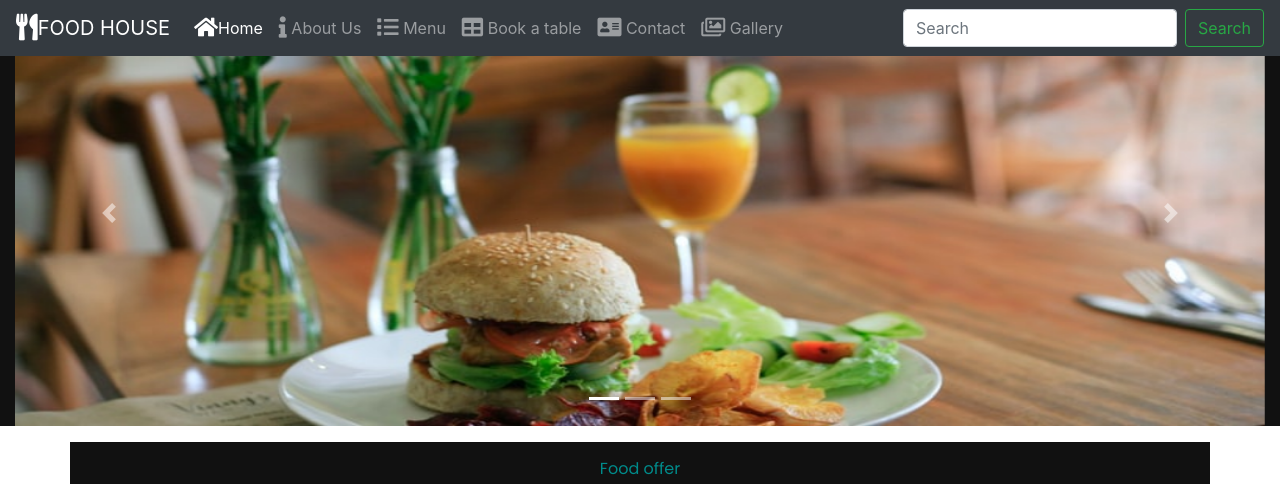
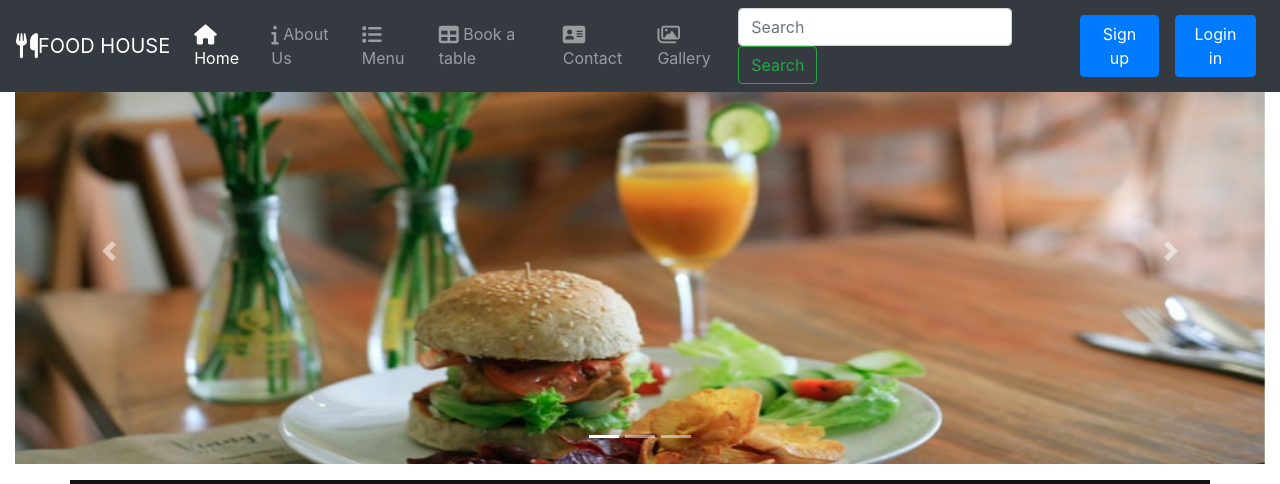
Before and after one commit to anujsaxena9127/restaurant, a Django app: page / in a window 1280 px wide. Shown: the top 484 px of the page. Run offline with Django 3.2, Linux system fonts and the light colour scheme; some libraries are stand-ins or nearby versions.

Commit message:
login and signup modal added

```diff
--- a/templates/base.html
+++ b/templates/base.html
@@ -1,26 +1,27 @@
 <!doctype html>
 <html lang="en">
+
 <head>
   <!-- Required meta tags -->
   <meta charset="utf-8">
   <meta name="viewport" content="width=device-width, initial-scale=1, shrink-to-fit=no">
 
   <!-- Bootstrap CSS -->
-    <link rel="stylesheet" href="https://stackpath.bootstrapcdn.com/bootstrap/4.4.1/css/bootstrap.min.css" integrity="sha384-Vkoo8x4CGsO3+Hhxv8T/Q5PaXtkKtu6ug5TOeNV6gBiFeWPGFN9MuhOf23Q9Ifjh" crossorigin="anonymous">
+  <link rel="stylesheet" href="https://stackpath.bootstrapcdn.com/bootstrap/4.4.1/css/bootstrap.min.css"
+    integrity="sha384-Vkoo8x4CGsO3+Hhxv8T/Q5PaXtkKtu6ug5TOeNV6gBiFeWPGFN9MuhOf23Q9Ifjh" crossorigin="anonymous">
   <link href="//netdna.bootstrapcdn.com/font-awesome/3.2.1/css/font-awesome.css" rel="stylesheet">
-  <link rel="stylesheet"
-      href="https://use.fontawesome.com/releases/v5.13.0/css/all.css"
-      integrity="sha384-50oBUHEmvpQ+1lW4y57PTFmhCaXp0ML5d60M1M7uH2+nqUivzIebhndOJK28anvf"
-      crossorigin="anonymous">
-      <link rel="stylesheet" href="https://use.fontawesome.com/releases/v5.13.0/css/all.css">
+
+
   <link rel="stylesheet" href="https://use.fontawesome.com/releases/v5.13.0/css/v4-shims.css">
 
   <title>{% block title %}{% endblock title %}</title>
 </head>
+
 <body>
   <nav class="navbar navbar-expand-lg  fixed-top navbar-dark bg-dark">
     <a class="navbar-brand" href="/home"><span class="fas fa-utensils fa-lg"></span>FOOD HOUSE</a>
-        <button class="navbar-toggler" type="button" data-toggle="collapse" data-target="#navbarSupportedContent" aria-controls="navbarSupportedContent" aria-expanded="false" aria-label="Toggle navigation">
+    <button class="navbar-toggler" type="button" data-toggle="collapse" data-target="#navbarSupportedContent"
+      aria-controls="navbarSupportedContent" aria-expanded="false" aria-label="Toggle navigation">
       <span class="navbar-toggler-icon"></span>
     </button>
 
@@ -40,18 +41,21 @@ Menu
         </li>
 
         <li class="nav-item">
-              <a class="nav-link " href="/reservations" tabindex="-1" aria-disabled="true"><span class="fas fa-table fa-lg"></span>
+          <a class="nav-link " href="/reservations" tabindex="-1" aria-disabled="true"><span
+              class="fas fa-table fa-lg"></span>
             Book a table
           </a>
         </li>
         </li>
         <li class="nav-item">
-          <a class="nav-link " href="/contact" tabindex="-1" aria-disabled="true"><span class="fa fa-address-card fa-lg"></span>
+          <a class="nav-link " href="/contact" tabindex="-1" aria-disabled="true"><span
+              class="fa fa-address-card fa-lg"></span>
             Contact
           </a>
         </li>
         <li class="nav-item">
-          <a class="nav-link " href="/gallery" tabindex="-1" aria-disabled="true"><span class="far fa-images fa-lg"></span>
+          <a class="nav-link " href="/gallery" tabindex="-1" aria-disabled="true"><span
+              class="far fa-images fa-lg"></span>
             Gallery
           </a>
         </li>
@@ -61,7 +65,99 @@ Gallery
         <button class="btn btn-outline-success my-2 my-sm-0" type="submit">Search</button>
       </form>
     </div>
+
+
+    <!-- Button trigger for signup modal modal -->
+
+   <button type="button" class="btn btn-primary mx-2" data-toggle="modal" data-target="#signupModal">
+    Sign up
+  </button>
+  <!-- Button trigger for login modal modal -->
+  <button type="button" class="btn btn-primary mx-2 " data-toggle="modal" data-target="#loginModal">
+    Login in
+  </button>
   </nav>
+   <!-- sign up modal modal modal -->
+  <div class="modal fade" id="signupModal" tabindex="-1" role="dialog" aria-labelledby="exampleModalLabel"
+  aria-hidden="true">
+  <div class="modal-dialog">
+    <div class="modal-content">
+      <div class="modal-header">
+        <h5 class="modal-title" id="signuptitle">Sign Up here</h5>
+        <button type="button" class="close" data-dismiss="modal" aria-label="Close">
+          <span aria-hidden="true">&times;</span>
+        </button>
+      </div>
+      <div class="modal-body">
+        <form>
+          <div class="form-row">
+            <div class="form-group">
+              <label for="fname">First Name</label>
+              <input type="text" class="form-control" id="fname" name="fname" placeholder="first name">
+            </div>
+            <div class="form-group">
+              <label for="lname">Last Name</label>
+              <input type="text" class="form-control" id="lname"
+              name="lname" placeholder="last name">
+            </div>
+            <div class="form-group col-md-6">
+              <label for="email">Email</label>
+              <input type="email" class="form-control" id="email"
+              name="email">
+            </div>
+            <div class="form-group col-md-6">
+              <label for="password"> choose a Password</label>
+              <input type="password" class="form-control" id="password" name="password1">
+            </div>
+            <div class="form-group col-md-6">
+              <label for="Password2"> Confirm Password</label>
+              <input type="password" class="form-control" id="Password2"
+              name="Password2">
+            </div>
+          </div>
+
+          <button type="submit" class="btn btn-primary">Submit</button>
+        </form>
+      </div>
+
+    </div>
+  </div>
+</div>
+  <!-- Login modal from bootstrap modal -->
+  <div class="modal fade" id="loginModal" tabindex="-1" role="dialog" aria-labelledby="exampleModalLabel"
+  aria-hidden="true">
+  <div class="modal-dialog">
+    <div class="modal-content">
+      <div class="modal-header">
+        <h5 class="modal-title" id="signuptitle">Login here</h5>
+        <button type="button" class="close" data-dismiss="modal" aria-label="Close">
+          <span aria-hidden="true">&times;</span>
+        </button>
+      </div>
+      <div class="modal-body">
+        <form>
+          <div class="form-row">
+
+
+            <div class="form-group col-md-6">
+              <label for="email">Email</label>
+              <input type="email" class="form-control" id="email1"
+              name="email">
+            </div>
+            <div class="form-group col-md-6">
+              <label for="password">  Password</label>
+              <input type="password" class="form-control" id="password" name="password">
+            </div>
+
+          </div>
+
+          <button type="submit" class="btn btn-primary">Submit</button>
+        </form>
+      </div>
+
+    </div>
+  </div>
+</div>
   {% block body %} {% endblock body %}
 
   {% block footer %} {% endblock footer %}
@@ -133,7 +229,8 @@ Gallery
             <ul class="list-unstyled">
               <li>
                 <p>
-              <i class="fas fa-home mr-3"></i>  Near PES Engineering College Rd, 3rd cross road , Mandya, Karnataka 571401</p>
+                  <i class="fas fa-home mr-3"></i> Near PES Engineering College Rd, 3rd cross road , Mandya, Karnataka
+                  571401</p>
               </li>
               <li>
                 <p>
@@ -162,8 +259,10 @@ Gallery
 
             <!-- Facebook -->
             <a class="btn btn-social-icon btn-google" href="http://google.com/+"><i class="fa fa-google-plus"></i></a>
-                        <a class="btn btn-social-icon btn-facebook" href="http://www.facebook.com/profile.php?id="><i class="fa fa-facebook"></i></a>
-                        <a class="btn btn-social-icon btn-linkedin" href="http://www.linkedin.com/in/"><i class="fa fa-linkedin"></i></a>
+            <a class="btn btn-social-icon btn-facebook" href="http://www.facebook.com/profile.php?id="><i
+                class="fa fa-facebook"></i></a>
+            <a class="btn btn-social-icon btn-linkedin" href="http://www.linkedin.com/in/"><i
+                class="fa fa-linkedin"></i></a>
             <a class="btn btn-social-icon btn-twitter" href="http://twitter.com/"><i class="fa fa-twitter"></i></a>
             <a class="btn btn-social-icon btn-google" href="http://youtube.com/"><i class="fa fa-youtube"></i></a>
             <a class="btn btn-social-icon" href="mailto:"><i class="fa fa-envelope-o"></i></a>
@@ -185,8 +284,15 @@ Gallery
 
   <!-- Optional JavaScript -->
   <!-- jQuery first, then Popper.js, then Bootstrap JS -->
-    <script src="https://code.jquery.com/jquery-3.4.1.slim.min.js" integrity="sha384-J6qa4849blE2+poT4WnyKhv5vZF5SrPo0iEjwBvKU7imGFAV0wwj1yYfoRSJoZ+n" crossorigin="anonymous"></script>
-    <script src="https://cdn.jsdelivr.net/npm/popper.js@1.16.0/dist/umd/popper.min.js" integrity="sha384-Q6E9RHvbIyZFJoft+2mJbHaEWldlvI9IOYy5n3zV9zzTtmI3UksdQRVvoxMfooAo" crossorigin="anonymous"></script>
-    <script src="https://stackpath.bootstrapcdn.com/bootstrap/4.4.1/js/bootstrap.min.js" integrity="sha384-wfSDF2E50Y2D1uUdj0O3uMBJnjuUD4Ih7YwaYd1iqfktj0Uod8GCExl3Og8ifwB6" crossorigin="anonymous"></script>
+  <script src="https://code.jquery.com/jquery-3.4.1.slim.min.js"
+    integrity="sha384-J6qa4849blE2+poT4WnyKhv5vZF5SrPo0iEjwBvKU7imGFAV0wwj1yYfoRSJoZ+n"
+    crossorigin="anonymous"></script>
+  <script src="https://cdn.jsdelivr.net/npm/popper.js@1.16.0/dist/umd/popper.min.js"
+    integrity="sha384-Q6E9RHvbIyZFJoft+2mJbHaEWldlvI9IOYy5n3zV9zzTtmI3UksdQRVvoxMfooAo"
+    crossorigin="anonymous"></script>
+  <script src="https://stackpath.bootstrapcdn.com/bootstrap/4.4.1/js/bootstrap.min.js"
+    integrity="sha384-wfSDF2E50Y2D1uUdj0O3uMBJnjuUD4Ih7YwaYd1iqfktj0Uod8GCExl3Og8ifwB6"
+    crossorigin="anonymous"></script>
 </body>
+
 </html>
--- a/templates/index.html
+++ b/templates/index.html
@@ -4,7 +4,58 @@
 
 <link rel="stylesheet" type="text/css" href="{% static 'css/index.css' %}">
 
-<div class="container-fluid" id="contact" >
+<div class="container-fluid" id="contact1" >
+  <button type="button" class="btn btn-primary" data-toggle="modal" data-target="#signupModal">
+    Launch demo modal
+  </button>
+
+  <!-- Modal -->
+  <div class="modal fade" id="signupModal" tabindex="-1" role="dialog" aria-labelledby="exampleModalLabel"
+  aria-hidden="true">
+  <div class="modal-dialog">
+    <div class="modal-content">
+      <div class="modal-header">
+        <h5 class="modal-title" id="signuptitle">Sign Up here</h5>
+        <button type="button" class="close" data-dismiss="modal" aria-label="Close">
+          <span aria-hidden="true">&times;</span>
+        </button>
+      </div>
+      <div class="modal-body">
+        <form>
+          <div class="form-row">
+            <div class="form-group">
+              <label for="fname">First Name</label>
+              <input type="text" class="form-control" id="fname" name="fname" placeholder="first name">
+            </div>
+            <div class="form-group">
+              <label for="lname">Last Name</label>
+              <input type="text" class="form-control" id="lname"
+              name="lname" placeholder="last name">
+            </div>
+            <div class="form-group col-md-6">
+              <label for="email">Email</label>
+              <input type="email" class="form-control" id="email"
+              name="email">
+            </div>
+            <div class="form-group col-md-6">
+              <label for="password"> choose a Password</label>
+              <input type="password" class="form-control" id="password" name="password1">
+            </div>
+            <div class="form-group col-md-6">
+              <label for="Password2"> Confirm Password</label>
+              <input type="password" class="form-control" id="Password2"
+              name="Password2">
+            </div>
+          </div>
+
+          <button type="submit" class="btn btn-primary">Submit</button>
+        </form>
+      </div>
+
+    </div>
+  </div>
+</div>
+
   <div
     id="carouselExampleIndicators"
     class="carousel slide"
```
Lines whose indentation alone changed are shown as unchanged.
